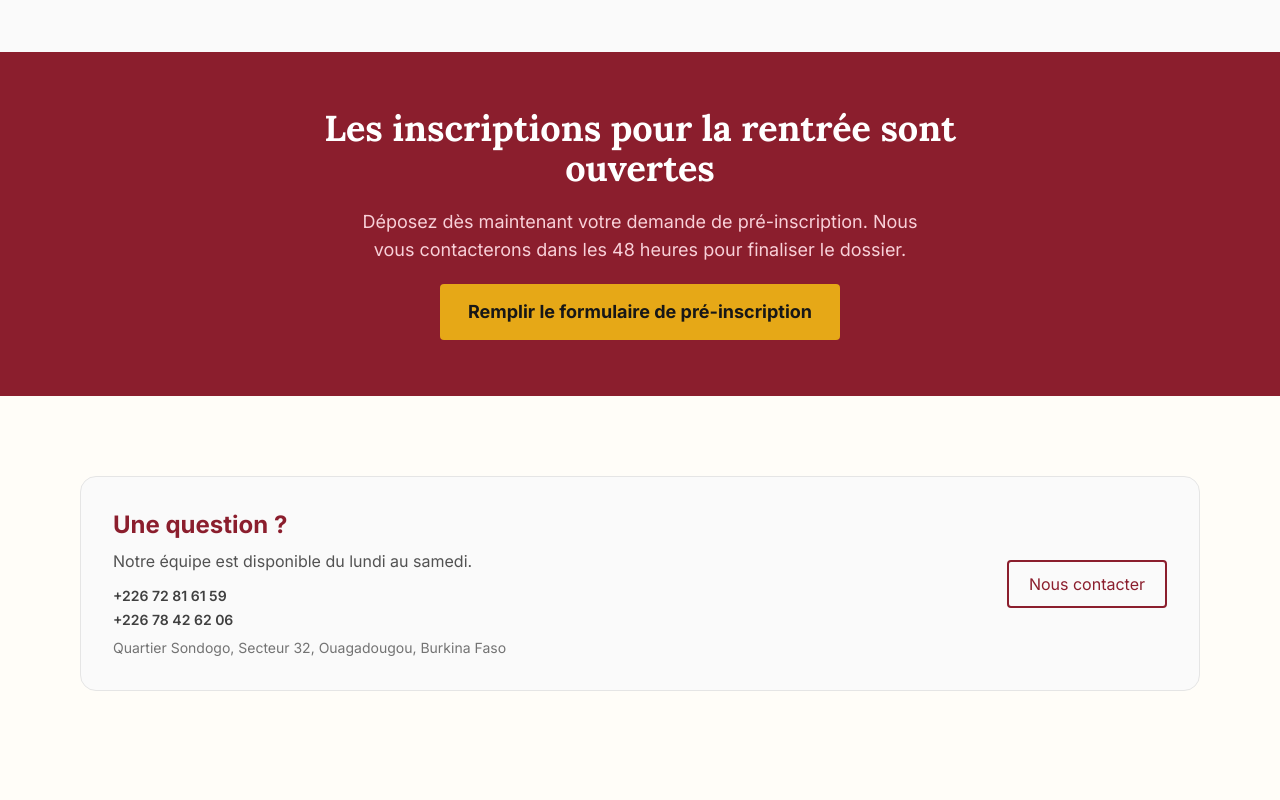
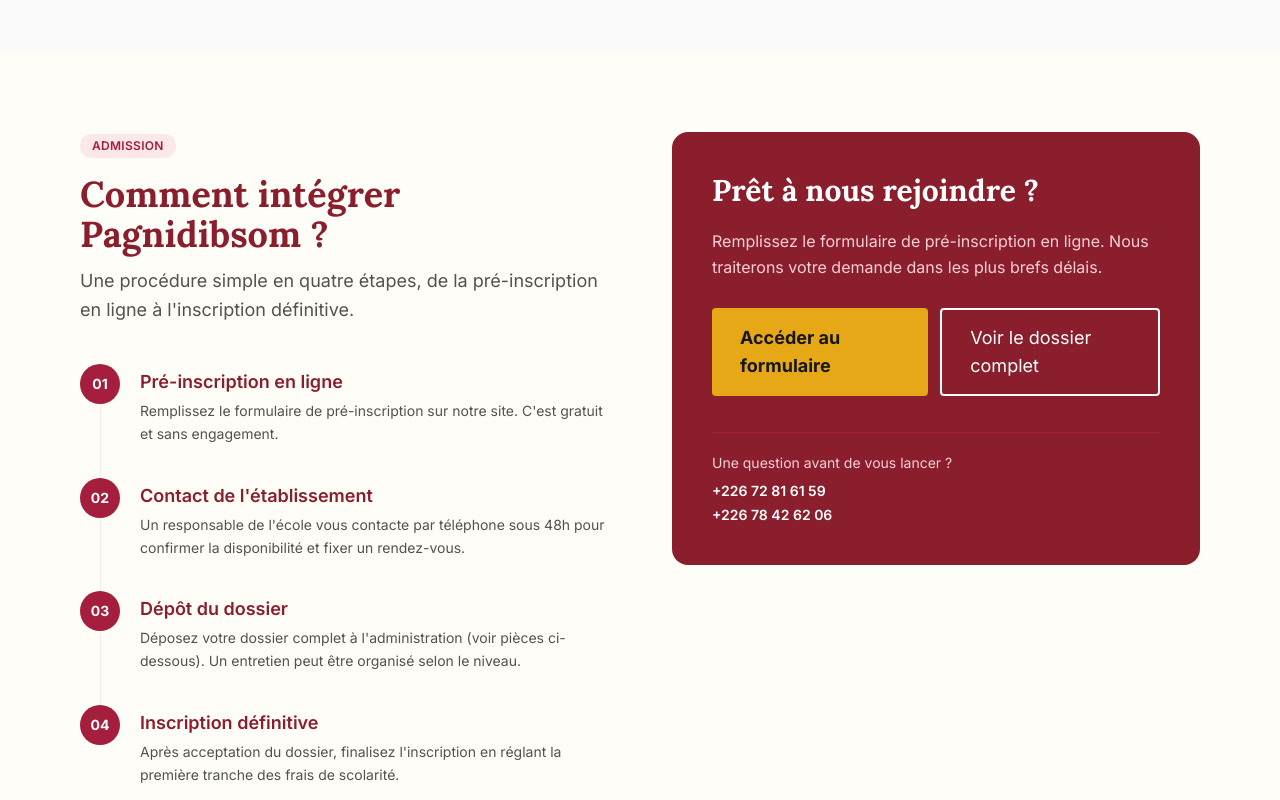
Before and after one commit to Jledtt/LYC-E-PRIV-PAGNIDIBSOM, a Next.js app: page / in a window 1280 px wide. Shown: the part 2680-3480 px from the top of the page. Built offline with nearby package versions, Linux system fonts and the light colour scheme; no server answers.

Commit message:
ajout section admission (timeline + CTA)

```diff
--- a/app/page.tsx
+++ b/app/page.tsx
@@ -3,6 +3,7 @@
 import Link from "next/link";
 import { siteConfig } from "@/config/site";
 import { accueilContent as c } from "@/content/accueil";
+import { admissionContent as a } from "@/content/admission";
 import Button from "@/components/ui/Button";
 
 export const metadata: Metadata = {
@@ -263,6 +264,90 @@
         </div>
       </section>
 
+      {/* ── Admission ── */}
+      <section id="admission" className="max-w-6xl mx-auto px-4 py-14 sm:py-20 scroll-mt-20">
+        <div className="grid lg:grid-cols-2 gap-10 lg:gap-16 items-start">
+          <div>
+            <span className="inline-block bg-primary-100 text-primary-700 text-xs font-semibold px-3 py-1 rounded-full uppercase tracking-wide mb-4">
+              {c.admissionPreview.badge}
+            </span>
+            <h2
+              className="text-3xl sm:text-4xl font-bold text-primary-800 mb-3 heading-serif"
+              style={{ fontFamily: "var(--font-lora), Georgia, serif" }}
+            >
+              {c.admissionPreview.heading}
+            </h2>
+            <p className="text-neutral-600 text-lg leading-relaxed mb-10">
+              {c.admissionPreview.subheading}
+            </p>
+
+            <ol className="flex flex-col gap-8">
+              {a.procedure.etapes.map((etape, i) => (
+                <li key={etape.num} className="relative flex gap-5">
+                  {i < a.procedure.etapes.length - 1 && (
+                    <span
+                      className="absolute left-5 top-10 bottom-[-2rem] w-px bg-primary-100"
+                      aria-hidden="true"
+                    />
+                  )}
+                  <div
+                    className="relative shrink-0 w-10 h-10 rounded-full bg-primary-700 text-white flex items-center justify-center font-bold text-sm"
+                    aria-hidden="true"
+                  >
+                    {etape.num}
+                  </div>
+                  <div className="pt-1">
+                    <h3 className="font-semibold text-primary-800 text-lg mb-1">{etape.title}</h3>
+                    <p className="text-neutral-600 text-sm leading-relaxed">{etape.description}</p>
+                  </div>
+                </li>
+              ))}
+            </ol>
+          </div>
+
+          <div className="bg-primary-800 text-white rounded-2xl p-8 sm:p-10 flex flex-col gap-5 lg:sticky lg:top-24">
+            <h3
+              className="text-2xl sm:text-3xl font-bold heading-serif"
+              style={{ fontFamily: "var(--font-lora), Georgia, serif" }}
+            >
+              {a.cta.heading}
+            </h3>
+            <p className="text-primary-200 leading-relaxed">{a.cta.body}</p>
+            <div className="flex flex-col sm:flex-row gap-3 mt-2">
+              <Button href="/pre-inscription" variant="secondary" size="lg">
+                {a.cta.button}
+              </Button>
+              <Button
+                href="/admission"
+                variant="outline"
+                size="lg"
+                className="border-white text-white hover:bg-white/10"
+              >
+                Voir le dossier complet
+              </Button>
+            </div>
+            <hr className="border-primary-700 mt-4" />
+            <div>
+              <p className="text-sm text-primary-200 mb-2">Une question avant de vous lancer ?</p>
+              <address className="not-italic flex flex-col gap-1 text-sm">
+                <a
+                  href={`tel:${siteConfig.contact.phone.replace(/\s/g, "")}`}
+                  className="font-semibold hover:underline"
+                >
+                  {siteConfig.contact.phone}
+                </a>
+                <a
+                  href={`tel:${siteConfig.contact.phoneAlt.replace(/\s/g, "")}`}
+                  className="font-semibold hover:underline"
+                >
+                  {siteConfig.contact.phoneAlt}
+                </a>
+              </address>
+            </div>
+          </div>
+        </div>
+      </section>
+
       {/* ── CTA Banner ── */}
       <section className="bg-primary-800 text-white py-14 px-4">
         <div className="max-w-3xl mx-auto text-center flex flex-col items-center gap-5">
--- a/content/accueil.ts
+++ b/content/accueil.ts
@@ -66,6 +66,12 @@
         "Deux filières professionnelles : Génie Civil et Électrotechnique, pour une insertion rapide dans le monde du travail.",
     },
   },
+  admissionPreview: {
+    badge: "Admission",
+    heading: "Comment intégrer Pagnidibsom ?",
+    subheading:
+      "Une procédure simple en quatre étapes, de la pré-inscription en ligne à l'inscription définitive.",
+  },
   reussite: {
     heading: "100 % de réussite au BEPC 2025",
     body: "Toute notre promotion de 3e a réussi le Brevet d'Études du Premier Cycle lors de la session 2025. Ce résultat historique reflète l'engagement quotidien de nos enseignants et de nos élèves.",
```
